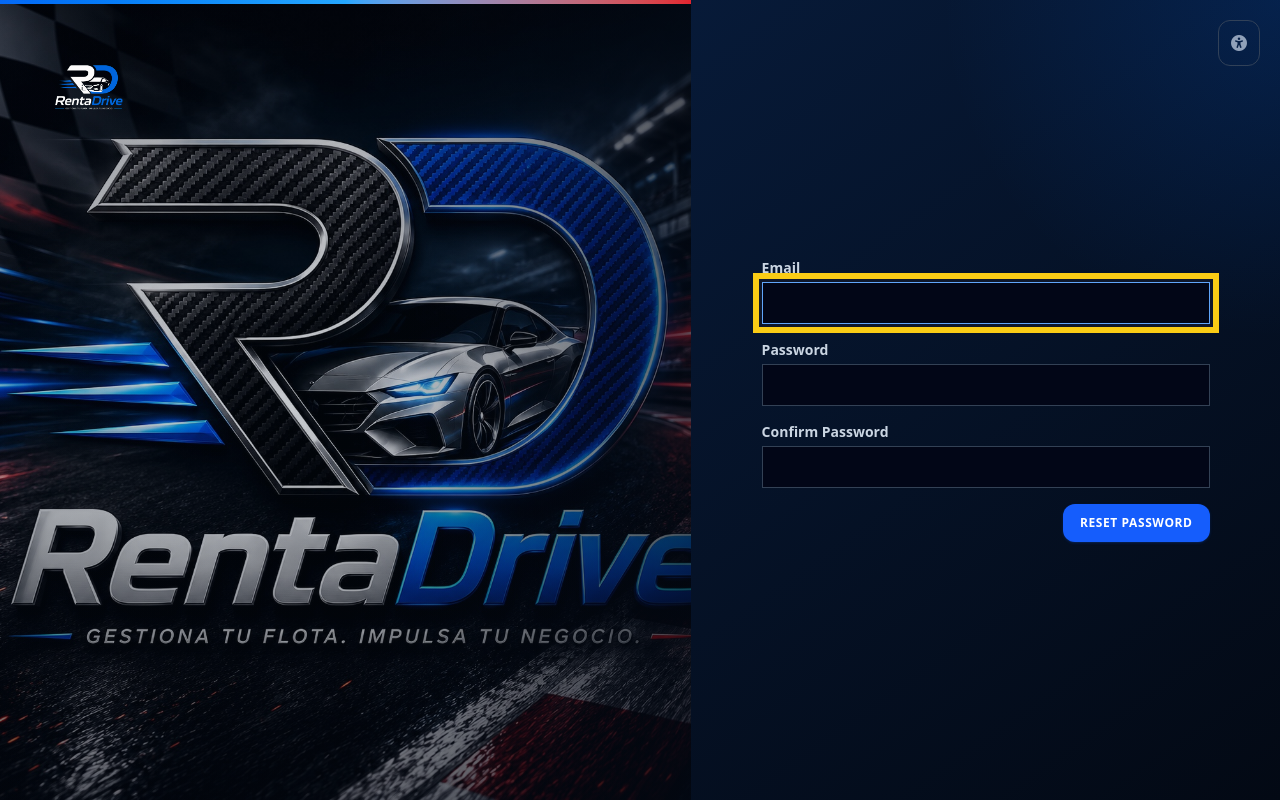
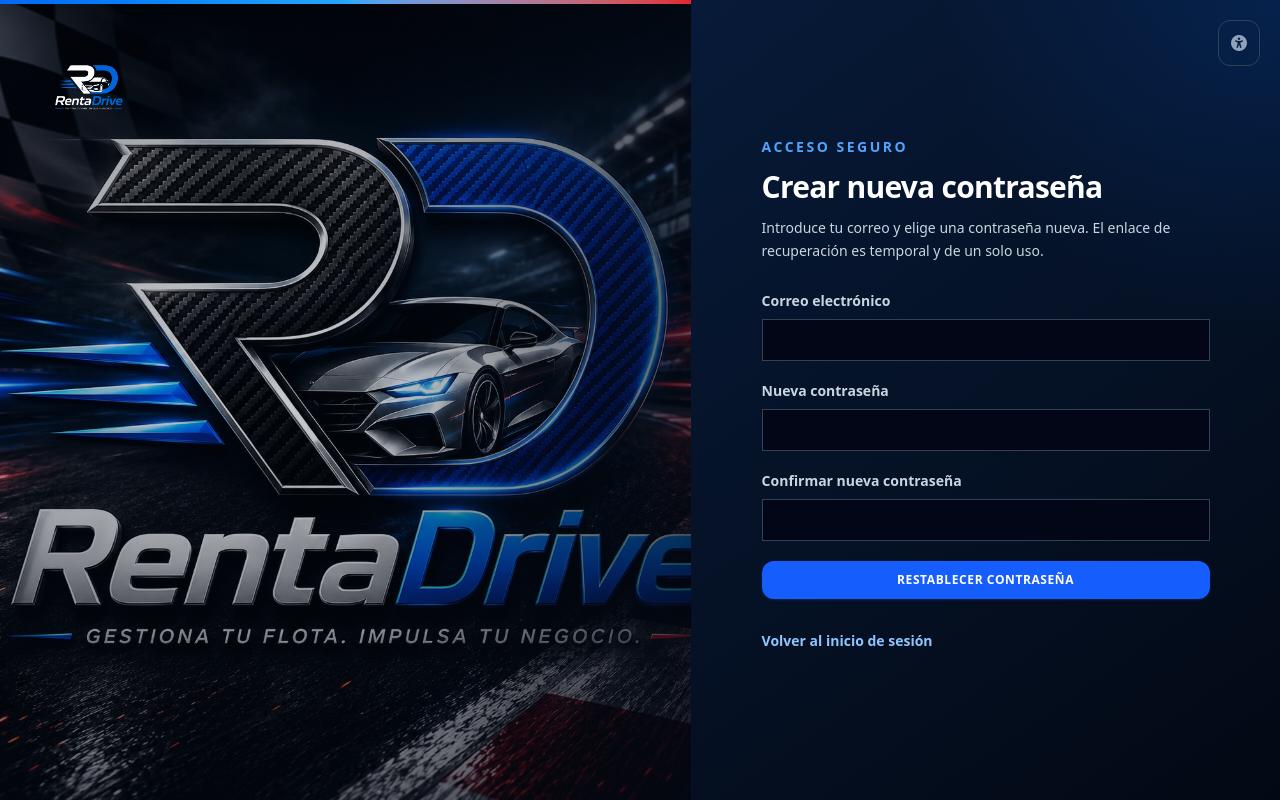
Before and after one commit to Jairo0811/RentaDrive, a Laravel app: page /reset-password/1 in a window 1280 px wide. Run offline with Laravel 12, Linux system fonts and the light colour scheme; style sheets or scripts are compiled from the project's sources; parts of the project's set-up code (start-up, migrations or seed data) failed here and were passed over.

Commit message:
fix(auth): secure Spanish password recovery flows (#39)
Spanish dark-only password recovery UI, generic response for unregistered emails, route throttling and regression tests for invalid/valid reset tokens. No real SMTP deployment.

```diff
--- a/app/Http/Controllers/Auth/NewPasswordController.php
+++ b/app/Http/Controllers/Auth/NewPasswordController.php
@@ -31,15 +31,21 @@ class NewPasswordController extends Controller
      */
     public function store(Request $request): RedirectResponse
     {
-        $request->validate([
-            'token' => ['required'],
-            'email' => ['required', 'email'],
-            'password' => ['required', 'confirmed', Rules\Password::defaults()],
-        ]);
+        $request->validate(
+            [
+                'token' => ['required'],
+                'email' => ['required', 'email'],
+                'password' => ['required', 'confirmed', Rules\Password::defaults()],
+            ],
+            [
+                'token.required' => 'Falta el enlace de recuperación. Solicita uno nuevo.',
+                'email.required' => 'Escribe tu correo electrónico.',
+                'email.email' => 'Introduce un correo electrónico válido.',
+                'password.required' => 'Introduce una contraseña nueva.',
+                'password.confirmed' => 'La confirmación de la contraseña no coincide.',
+            ],
+        );
 
-        // Here we will attempt to reset the user's password. If it is successful we
-        // will update the password on an actual user model and persist it to the
-        // database. Otherwise we will parse the error and return the response.
         $status = Password::reset(
             $request->only('email', 'password', 'password_confirmation', 'token'),
             function (User $user) use ($request) {
@@ -52,12 +58,14 @@ class NewPasswordController extends Controller
             }
         );
 
-        // If the password was successfully reset, we will redirect the user back to
-        // the application's home authenticated view. If there is an error we can
-        // redirect them back to where they came from with their error message.
-        return $status == Password::PASSWORD_RESET
-                    ? redirect()->route('login')->with('status', __($status))
-                    : back()->withInput($request->only('email'))
-                        ->withErrors(['email' => __($status)]);
+        if ($status === Password::PASSWORD_RESET) {
+            return redirect()->route('login')->with('status', 'Tu contraseña se restableció correctamente. Ya puedes iniciar sesión.');
+        }
+
+        return back()->withInput($request->only('email'))->withErrors([
+            'email' => $status === Password::INVALID_TOKEN
+                ? 'El enlace de recuperación es inválido o ha vencido. Solicita uno nuevo.'
+                : 'No fue posible restablecer la contraseña. Verifica el correo e inténtalo de nuevo.',
+        ]);
     }
 }
--- a/resources/views/auth/reset-password.blade.php
+++ b/resources/views/auth/reset-password.blade.php
@@ -1,39 +1,61 @@
 <x-guest-layout>
-    <form method="POST" action="{{ route('password.store') }}">
+    <div class="mb-7">
+        <p class="text-sm font-bold uppercase tracking-[.18em] text-blue-400">Acceso seguro</p>
+        <h1 class="mt-3 text-3xl font-black tracking-tight text-white">Crear nueva contraseña</h1>
+        <p class="mt-3 text-sm leading-relaxed text-slate-300">
+            Introduce tu correo y elige una contraseña nueva. El enlace de recuperación es temporal y de un solo uso.
+        </p>
+    </div>
+
+    <form method="POST" action="{{ route('password.store') }}" class="space-y-5">
         @csrf
-
-        <!-- Password Reset Token -->
         <input type="hidden" name="token" value="{{ $request->route('token') }}">
 
-        <!-- Email Address -->
         <div>
-            <x-input-label for="email" :value="__('Email')" />
-            <x-text-input id="email" class="block mt-1 w-full" type="email" name="email" :value="old('email', $request->email)" required autofocus autocomplete="username" />
-            <x-input-error :messages="$errors->get('email')" class="mt-2" />
+            <x-input-label for="email" value="Correo electrónico" />
+            <x-text-input
+                id="email"
+                class="mt-2 block w-full"
+                type="email"
+                name="email"
+                :value="old('email', $request->email)"
+                maxlength="255"
+                required
+                autocomplete="email"
+            />
+            <x-input-error :messages="$errors->get('email')" class="mt-2" role="alert" />
         </div>
 
-        <!-- Password -->
-        <div class="mt-4">
-            <x-input-label for="password" :value="__('Password')" />
-            <x-text-input id="password" class="block mt-1 w-full" type="password" name="password" required autocomplete="new-password" />
-            <x-input-error :messages="$errors->get('password')" class="mt-2" />
+        <div>
+            <x-input-label for="password" value="Nueva contraseña" />
+            <x-text-input
+                id="password"
+                class="mt-2 block w-full"
+                type="password"
+                name="password"
+                required
+                autocomplete="new-password"
+            />
+            <x-input-error :messages="$errors->get('password')" class="mt-2" role="alert" />
         </div>
 
-        <!-- Confirm Password -->
-        <div class="mt-4">
-            <x-input-label for="password_confirmation" :value="__('Confirm Password')" />
-
-            <x-text-input id="password_confirmation" class="block mt-1 w-full"
-                                type="password"
-                                name="password_confirmation" required autocomplete="new-password" />
-
-            <x-input-error :messages="$errors->get('password_confirmation')" class="mt-2" />
+        <div>
+            <x-input-label for="password_confirmation" value="Confirmar nueva contraseña" />
+            <x-text-input
+                id="password_confirmation"
+                class="mt-2 block w-full"
+                type="password"
+                name="password_confirmation"
+                required
+                autocomplete="new-password"
+            />
+            <x-input-error :messages="$errors->get('password_confirmation')" class="mt-2" role="alert" />
         </div>
 
-        <div class="flex items-center justify-end mt-4">
-            <x-primary-button>
-                {{ __('Reset Password') }}
-            </x-primary-button>
-        </div>
+        <x-primary-button class="w-full">Restablecer contraseña</x-primary-button>
     </form>
+
+    <a href="{{ route('login') }}" class="focus-ring mt-5 inline-flex min-h-11 items-center rounded text-sm font-semibold text-blue-300 hover:text-blue-200">
+        Volver al inicio de sesión
+    </a>
 </x-guest-layout>
--- a/routes/auth.php
+++ b/routes/auth.php
@@ -20,6 +20,7 @@ Route::middleware('guest')->group(function () {
         ->name('password.request');
 
     Route::post('forgot-password', [PasswordResetLinkController::class, 'store'])
+        ->middleware('throttle:6,1')
         ->name('password.email');
 
     Route::get('reset-password/{token}', [NewPasswordController::class, 'create'])
```
Also changed, not shown: app/Http/Controllers/Auth/PasswordResetLinkController.php (+18 -13 lines), resources/views/auth/forgot-password.blade.php (+32 -15 lines), tests/Feature/Auth/PasswordResetTest.php (+40 -0 lines).
